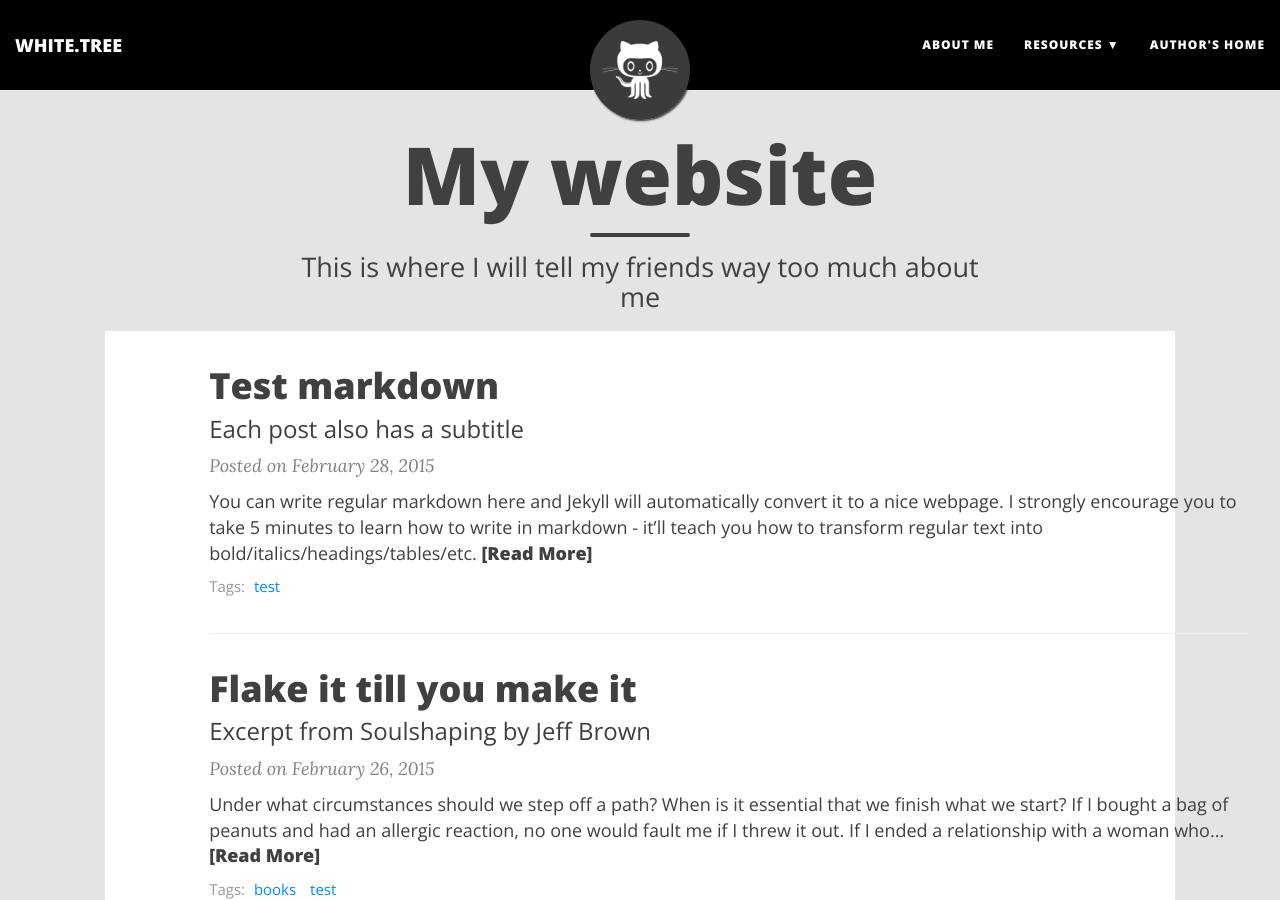
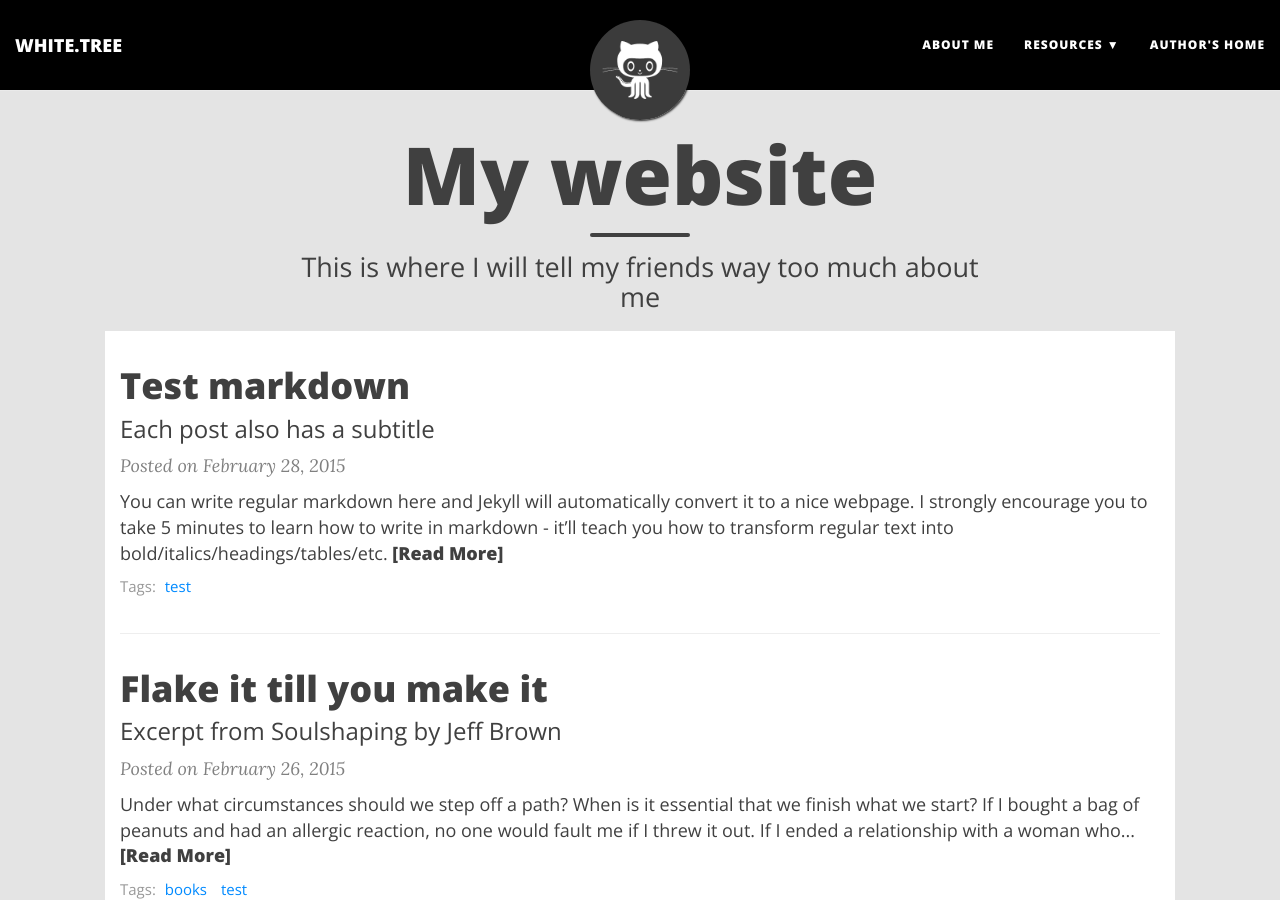
Before and after one commit to cedrush/cedrush.github.io, a Jekyll site: the page built from index.html, in a window 1280 px wide and 900 px high. Built offline with Jekyll 4.4.1, drawn with Linux system fonts in a browser that asks for light colours; nearby versions of some CDN libraries; the list of posts is cut into pages by our own code.

Commit message:
Update page.html

```diff
--- a/_layouts/page.html
+++ b/_layouts/page.html
@@ -6,7 +6,7 @@
 
 <div class="container" role="main" style="background-color:#FFFFFF;">
   <div class="row">
-    <div class="col-lg-12 col-lg-offset-1 col-md-12 col-md-offset-1">
+    <div class="col-lg-12 col-lg-offset-0 col-md-12 col-md-offset-0">
       {{ content }}
 	    {% if page.comments %}
         <div class="disqus-comments">
```
